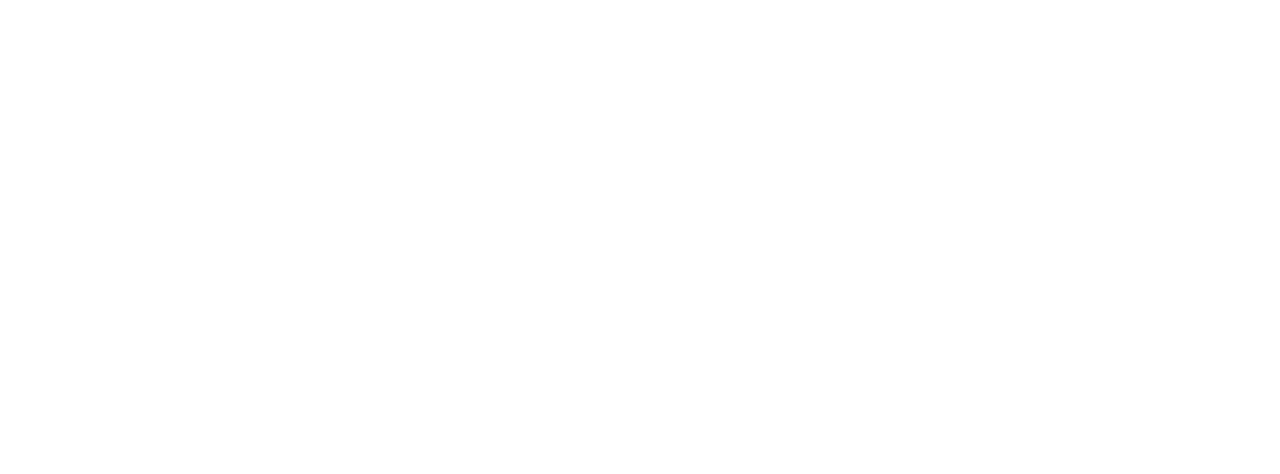
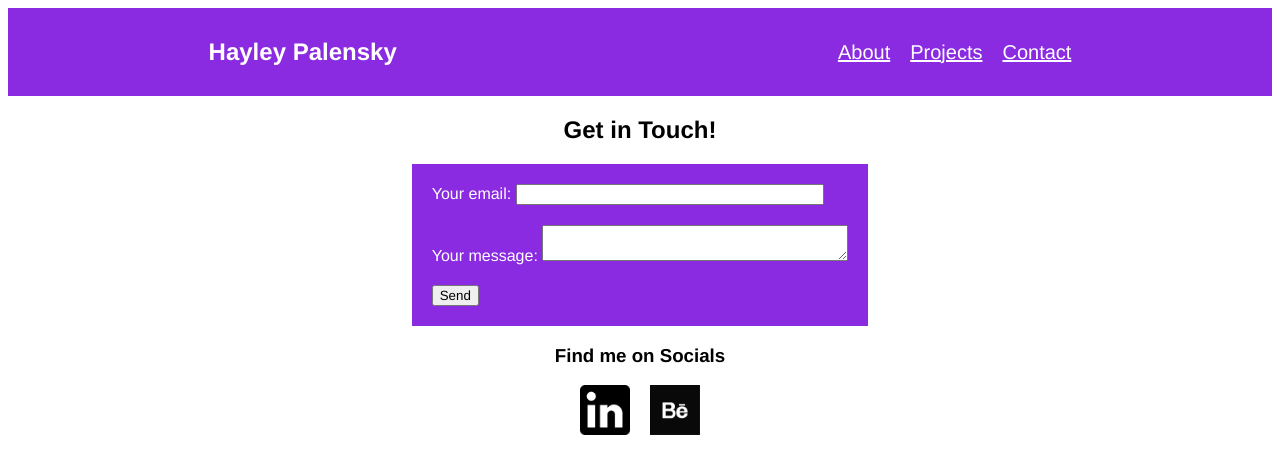
Before and after one commit to hayleypalensky/Portfolio-Website, a plain HTML site: page contact.html in a window 1280 px wide. Drawn offline with Linux system fonts and the light colour scheme.

Commit message:
added contact page and updated code

```diff
--- a/contact.html
+++ b/contact.html
@@ -0,0 +1,47 @@
+<!DOCTYPE html>
+<html lang="en">
+<head>
+    <meta charset="UTF-8">
+    <meta name="viewport" content="width=device-width, initial-scale=1.0">
+    <title>Contact</title>
+    <link rel="stylesheet" href="./style.css"/>
+</head>
+<body>
+    <nav>
+        <h2 id="navlogo"><a href="index.html"> Hayley Palensky </a></h2>
+        <ul class="navlinks">
+            <li class="navlinks"><a href="#about"> About </a></li>
+            <li class="navlinks"><a href="#projects"> Projects </a></li>
+            <li class="navlinks"><a href="contact.html"> Contact </a></li>
+        </ul>
+    </nav>
+    <section class="contact">
+        <h1> Get in Touch!</h1>
+        <div>
+            <form action="https://formspree.io/f/mrbeaynn" method="POST" class="contact-form">
+                <div class="form-group">
+                    <label>
+                        Your email:
+                        <input type="email" name="email">
+                    </label>
+                </div>
+                <div class="form-group">
+                    <label>
+                        Your message:
+                        <textarea name="message"></textarea>
+                    </label>
+                </div>
+                <button type="submit">Send</button>
+            </form>
+        </div>
+        <h3> Find me on Socials</h3>
+        <div class="socials">
+            <a href="https://www.linkedin.com/in/hayley-palensky/"><img src="./Images/linkedIn logo.png"
+            alt="linkedIn logo" width="50px" height="50px"></a>
+            <a href="https://www.behance.net/hayleypalensky/"><img src="./Images/behance logo.png"
+            alt="linkedIn logo" width="50px" height="50px"></a>
+        </div>
+    </section>
+
+</body>
+</html>
--- a/style.css
+++ b/style.css
@@ -20,11 +20,6 @@ nav {
     max-resolution: 0; /* makes sure any default margin from the broswer is removed*/
 }
 
-.navlinks a {
-    text-decoration: none; /* removes underline from links */
-    color: inherit; /* makes the link color match the text */
-}
-
 .navlinks a:hover {
     text-decoration: underline;
 }
@@ -32,6 +27,16 @@ nav {
 #navlogo, .navlinks a {
     color: white;
 }
+
+#navlogo a {
+    color: white; /* Sets the text color to white */
+    text-decoration: none; /* Removes the underline */
+}
+
+#navlogo a:hover {
+    text-decoration: none; /* Ensures no underline on hover */
+}
+
 
 .about {
     display: flex;
@@ -52,6 +57,21 @@ h2 {
     margin: 20px 0;
     width: 1000px;
 }
+@keyframes slideInFromRight {
+    from {
+        transform: translateX(100vw); /* Start from the right */
+    }
+    to {
+        transform: translateX(0); /* End at the original position */
+    }
+}
+
+.biopic {
+    animation: slideInFromRight 1s ease-out forwards; /* Apply the animation */
+    position: relative; /* Ensure the element can be moved */
+
+}
+
 
 .skills {
     text-align: center;
@@ -61,6 +81,27 @@ h2 {
     gap: 50px;
     margin-bottom: 20px;
 }
+
+@keyframes wave {
+    0%, 100% {
+        transform: translateY(0);
+    }
+    50% {
+        transform: translateY(-20px);
+    }
+}
+
+.image-row {
+    display: flex;
+    justify-content: center; /* Center the images horizontally */
+    align-items: center; /* Center the images vertically if needed */
+}
+
+.wave-image {
+    animation: wave 1s ease-in-out 3; /* Run the animation 3 times */
+    animation-delay: calc(var(--i) * 0.2s);
+}
+
 
 .codeprojects {
     list-style: none;
@@ -99,3 +140,50 @@ h2 {
     height: 200px; /* Sets a fixed height for all images */
     object-fit: cover; /* Ensures images cover the area while maintaining aspect ratio */
   }
+
+  .contact {
+    display: flex;
+    flex-direction: column;
+    align-items: center;
+}
+
+  .contact-form {
+    display: flex;
+    flex-direction: column;
+    gap: 20px;
+    background-color: blueviolet;
+    padding: 20px 20px;
+  }
+
+  .form-group {
+    display: flex;
+    align-items: center;
+    gap: 20px;
+    color: white;
+  }
+
+  label {
+    min-width: 400px;
+    margin: 0;
+  }
+
+  input[type="email"],
+textarea {
+    width: 300px;
+    align-items: center;
+}
+
+
+  button {
+    align-self: flex-start;
+  }
+
+  button:hover {
+    box-shadow: inset;
+  }
+
+  .socials {
+    display: flex;
+    flex-direction: row;
+    gap: 20px;
+  }
```
Also changed, not shown: index.html (+10 -10 lines), script.js (+11 -0 lines), images/behance logo.png (added), images/linkedIn logo.png (added), 1 other file.
